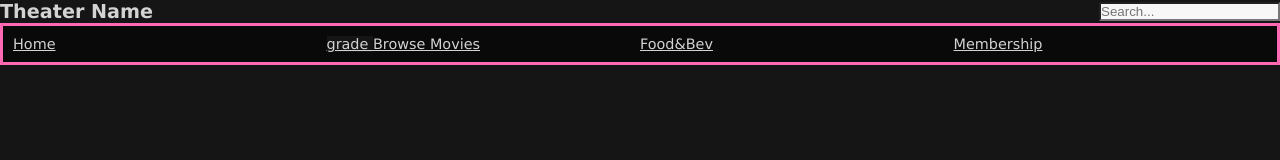
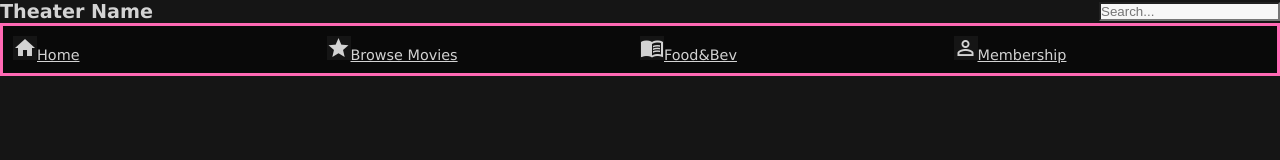
Before and after one commit to Quinton-H/Theater_App, a plain HTML site: page index.html in a window 1280 px wide. Drawn offline with Linux system fonts and the light colour scheme.

Commit message:
add icons to navbar

```diff
--- a/index.html
+++ b/index.html
@@ -22,13 +22,19 @@
             </form>
     <!-- make nav bar -->
             <nav class="navbar">
-                 <a class="navbarlist" href="#">Home</a>
+                 <a class="navbarlist" href="#"><span class="material-icons">
+                    home
+                    </span>Home</a>
                  <a class="navbarlist" href="browse.html">
-                     <span class="material-icons-outlined">
+                     <span class="material-icons">
                         grade
                         </span>Browse Movies</a>
-                 <a class="navbarlist" href="#">Food&amp;Bev</a>
-                 <a class="navbarlist" href="#">Membership</a>
+                 <a class="navbarlist" href="#"><span class="material-icons">
+                    menu_book
+                    </span>Food&amp;Bev</a>
+                 <a class="navbarlist" href="#"><span class="material-icons">
+                    person_outline
+                    </span>Membership</a>
             </nav>
         </header>
 </body>
```
